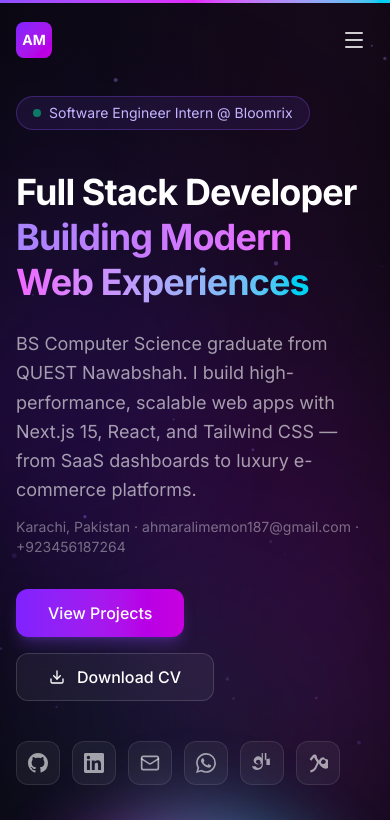
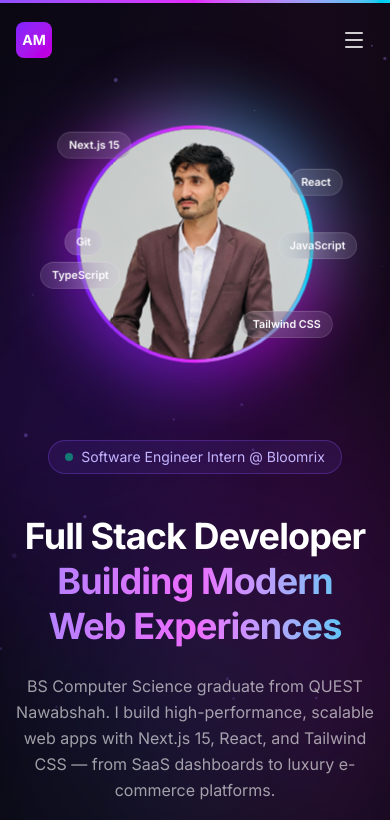
Before and after one commit to ahmar4561/ahmar-portfolio, a Next.js app: page / in a window 390 px wide. Shown: the top 820 px of the page. Built offline with nearby package versions, Linux system fonts and the light colour scheme.

Commit message:
Update hero.tsx

```diff
--- a/src/components/sections/hero.tsx
+++ b/src/components/sections/hero.tsx
@@ -24,19 +24,20 @@ export function Hero() {
   return (
     <section
       id="home"
-      className="relative flex min-h-screen items-center overflow-hidden pt-24 pb-16"
+      className="relative flex min-h-screen items-center overflow-hidden pt-28 pb-16 lg:pt-24"
     >
-      <div className="mx-auto grid max-w-7xl flex-1 grid-cols-1 items-center gap-12 px-4 sm:px-6 lg:grid-cols-2 lg:gap-16 lg:px-8">
+      <div className="mx-auto grid max-w-7xl flex-1 grid-cols-1 items-center gap-16 sm:gap-20 lg:grid-cols-2 lg:gap-16 px-4 sm:px-6 lg:px-8">
         <motion.div
+          className="text-center lg:text-left order-2 lg:order-1"
           initial={{ opacity: 0, x: -50 }}
           animate={{ opacity: 1, x: 0 }}
-          transition={{ duration: 0.8, delay: 2.4 }}
+          transition={{ duration: 0.8, delay: 0.2 }}
         >
           <motion.span
             className="mb-4 inline-flex items-center gap-2 rounded-full border border-violet-500/30 bg-violet-500/10 px-4 py-1.5 text-sm text-violet-300"
             initial={{ opacity: 0, y: 20 }}
             animate={{ opacity: 1, y: 0 }}
-            transition={{ delay: 2.5 }}
+            transition={{ delay: 0.4 }}
           >
             <span className="h-2 w-2 animate-pulse rounded-full bg-emerald-400" />
             Software Engineer Intern @ Bloomrix
@@ -44,26 +45,26 @@ export function Hero() {
 
           <h1 className="mt-6 text-4xl font-bold leading-tight tracking-tight text-white sm:text-5xl lg:text-6xl">
             Full Stack Developer{" "}
-            <span className="bg-gradient-to-r from-violet-400 via-fuchsia-400 to-cyan-400 bg-clip-text text-transparent">
+            <span className="bg-gradient-to-r from-violet-400 via-fuchsia-400 to-cyan-400 bg-clip-text text-transparent block sm:inline">
               Building Modern Web Experiences
             </span>
           </h1>
 
-          <p className="mt-6 max-w-xl text-lg leading-relaxed text-white/60">
+          <p className="mt-6 max-w-xl mx-auto lg:mx-0 text-base sm:text-lg leading-relaxed text-white/60">
             BS Computer Science graduate from QUEST Nawabshah. I build high-performance,
             scalable web apps with Next.js 15, React, and Tailwind CSS — from SaaS
             dashboards to luxury e-commerce platforms.
           </p>
 
-          <p className="mt-3 text-sm text-white/40">
+          <p className="mt-4 text-xs sm:text-sm text-white/40 tracking-wide">
             {siteConfig.location} · {siteConfig.email} · {siteConfig.phone}
           </p>
 
-          <div className="mt-8 flex flex-wrap gap-4">
-            <Button size="lg" onClick={scrollToProjects}>
+          <div className="mt-8 flex flex-wrap justify-center lg:justify-start gap-4">
+            <Button size="lg" onClick={scrollToProjects} className="w-full sm:w-auto">
               View Projects
             </Button>
-            <Button variant="outline" size="lg" asChild>
+            <Button variant="outline" size="lg" asChild className="w-full sm:w-auto">
               <a href={siteConfig.cvPath} download="Ahmar-Ali-Memon-CV.pdf">
                 <Download className="mr-1" size={18} />
                 Download CV
@@ -71,7 +72,7 @@ export function Hero() {
             </Button>
           </div>
 
-          <div className="mt-10">
+          <div className="mt-10 flex justify-center lg:justify-start">
             <SocialLinks
               platforms={[
                 "github",
@@ -86,26 +87,26 @@ export function Hero() {
         </motion.div>
 
         <motion.div
-          className="relative mx-auto flex max-w-md justify-center lg:max-w-none"
+          className="relative mx-auto flex max-w-xs sm:max-w-md justify-center lg:max-w-none order-1 lg:order-2"
           initial={{ opacity: 0, x: 50 }}
           animate={{ opacity: 1, x: 0 }}
-          transition={{ duration: 0.8, delay: 2.6 }}
+          transition={{ duration: 0.8, delay: 0.4 }}
         >
-          <div className="relative">
+          <div className="relative scale-90 sm:scale-100">
             <motion.div
               className="absolute -inset-4 rounded-full bg-gradient-to-r from-violet-600 via-fuchsia-600 to-cyan-500 opacity-75 blur-2xl"
               animate={{ rotate: 360 }}
               transition={{ duration: 8, repeat: Infinity, ease: "linear" }}
             />
             <div className="relative rounded-full bg-gradient-to-r from-violet-600 via-fuchsia-500 to-cyan-400 p-1">
-              <div className="relative h-72 w-72 overflow-hidden rounded-full bg-[#0a0a12] sm:h-80 sm:w-80 lg:h-96 lg:w-96">
+              <div className="relative h-64 w-64 overflow-hidden rounded-full bg-[#0a0a12] sm:h-80 sm:w-80 lg:h-96 lg:w-96">
                 <Image
                   src="/profile-pic.jpeg"
                   alt={siteConfig.name}
                   fill
                   className="object-cover object-top"
                   priority
-                  sizes="(max-width: 768px) 288px, 384px"
+                  sizes="(max-width: 768px) 256px, 384px"
                 />
               </div>
             </div>
@@ -115,7 +116,7 @@ export function Hero() {
               return (
                 <motion.span
                   key={badge}
-                  className="absolute z-10 rounded-full border border-white/15 bg-white/10 px-3 py-1.5 text-xs font-semibold text-white backdrop-blur-xl sm:px-4 sm:text-sm"
+                  className="absolute z-10 rounded-full border border-white/15 bg-white/10 px-3 py-1.5 text-xs font-semibold text-white backdrop-blur-xl sm:px-4 sm:text-sm whitespace-nowrap"
                   style={{
                     top: pos.top,
                     left: pos.left,
@@ -125,8 +126,8 @@ export function Hero() {
                   initial={{ opacity: 0, scale: 0 }}
                   animate={{ opacity: 1, scale: 1, y: [0, -8, 0] }}
                   transition={{
-                    opacity: { delay: 2.8 + pos.delay },
-                    scale: { delay: 2.8 + pos.delay },
+                    opacity: { delay: 0.6 + pos.delay },
+                    scale: { delay: 0.6 + pos.delay },
                     y: { duration: 3, repeat: Infinity, delay: pos.delay },
                   }}
                 >
@@ -140,7 +141,7 @@ export function Hero() {
 
       <motion.a
         href="#about"
-        className="absolute bottom-8 left-1/2 -translate-x-1/2 text-white/40 transition-colors hover:text-violet-400"
+        className="absolute bottom-4 left-1/2 -translate-x-1/2 text-white/40 transition-colors hover:text-violet-400 hidden sm:block"
         animate={{ y: [0, 8, 0] }}
         transition={{ duration: 2, repeat: Infinity }}
         aria-label="Scroll to about"
```
